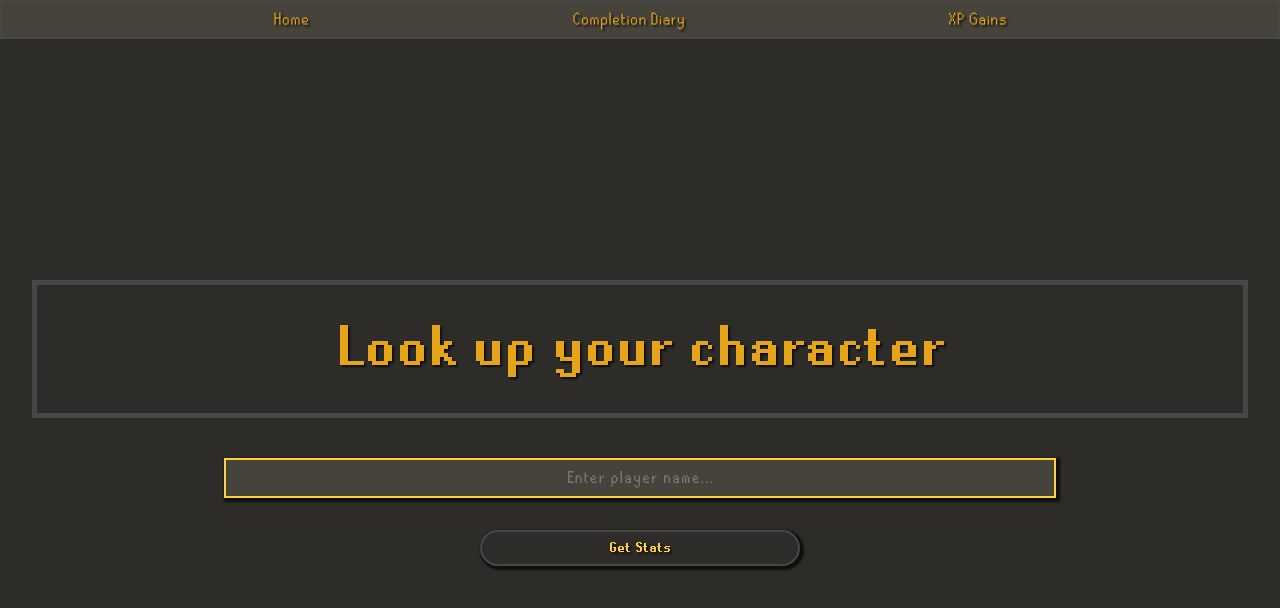
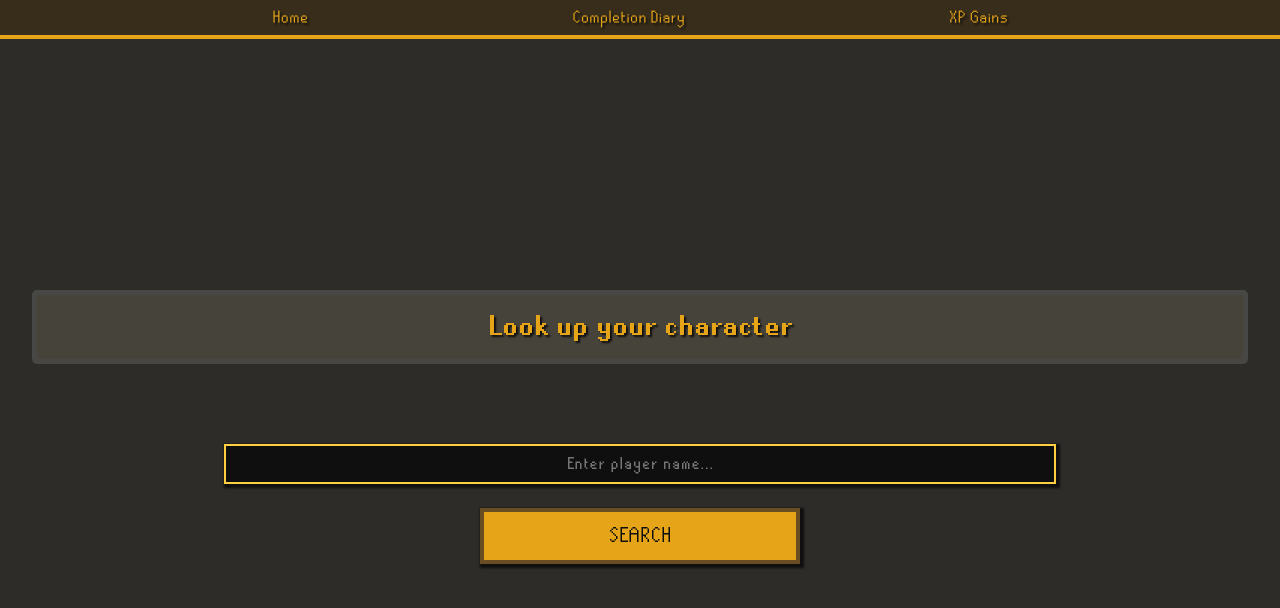
Before and after one commit to Peter-kodeHode/osrs-api-express, a website: page public/index.html in a window 1280 px wide. Drawn offline with Linux system fonts and the light colour scheme.

Commit message:
Changed style of  navbar, search button, updated button text, and add event listener for home button to return to main page and reset search

```diff
--- a/public/index.html
+++ b/public/index.html
@@ -13,7 +13,7 @@
     <nav class="navbar">
         <ul>
             <li>
-                <a href="#">Home</a>
+                <a class="home-button" href="#">Home</a>
             </li>
             <li>
                 <a href="#">Completion Diary</a>
@@ -28,7 +28,7 @@
 
         <div class="search-form">
             <input type="text" class="player-name-input" placeholder="Enter player name..." maxlength="12">
-            <button class="search-button">Get Stats</button>
+            <button class="search-button">SEARCH</button>
         </div>
         <div class="loading-message" style="display: none;">Loading...</div>
     </div>
--- a/public/project.js
+++ b/public/project.js
@@ -231,6 +231,9 @@ function resetSearch() {
   playerNameInput.value = "";
   showResults(false);
   playerNameInput.focus();
+  const homeButton = document.querySelector(".home-button");
+
+  homeButton.addEventListener("click", resetSearch);
 
   const existingError = document.querySelector(".error-message");
   if (existingError) {
--- a/public/style.css
+++ b/public/style.css
@@ -47,7 +47,6 @@ body {
   justify-content: center;
   text-align: center;
   background-color: var(--osrs-background);
-  padding: 1em 0;
 }
 
 .result-container {
@@ -60,11 +59,10 @@ body {
 
 .navbar {
   width: 100%;
-  background-color: var(--osrs-panel);
-  color: var(--osrs-gold);
+  background-color: var(--osrs-dark-brown);
   box-shadow: var(--osrs-black) 2px 2px 2px 2px;
   text-shadow: var(--osrs-black) 2px 2px 2px;
-  border: var(--osrs-border) 2px solid;
+  border-bottom: var(--osrs-gold) 4px solid;
   padding: 0.5em;
   list-style-type: none;
 }
@@ -110,12 +108,13 @@ h1 {
   font-family: "osrs-bold", sans-serif;
   text-align: center;
   font-weight: bold;
-  font-size: 5vw;
   color: var(--osrs-gold);
   text-shadow: var(--osrs-black) 2px 2px 2px;
   border: solid var(--osrs-border) 5px;
+  background-color: var(--osrs-panel);
   padding: 0.5em;
-  margin: 0 2.5vw 5vh 2.5vw;
+  margin: 0 2.5vw 10vh 2.5vw;
+  border-radius: 5px;
 }
 
 .search-form {
@@ -129,9 +128,9 @@ h1 {
   padding: 0.5em;
   text-align: center;
   box-shadow: var(--osrs-black) 2px 2px 2px 2px;
-  background-color: var(--osrs-panel);
+  background-color: var(--osrs-black);
   border: var(--osrs-border) 2px solid;
-  color: var(--osrs-yellow);
+  color: lightgrey;
   font-family: "osrs-small", sans-serif;
   font-size: 1.5em;
   width: 65vw;
@@ -140,19 +139,19 @@ h1 {
 .player-name-input:focus {
   outline: none;
   border: var(--osrs-yellow) 2px solid;
+  color: var(--osrs-yellow);
 }
 
 .highscore-container,
 .catfact-container {
   max-width: 50%;
   min-width: 50%;
-  min-height: 100vh;
+  height: 100vh;
 }
 
 .hiscoreText,
 .loading-message,
 .cat-fact-text {
-  font-weight: bold;
   font-size: 1em;
   color: var(--osrs-yellow);
   text-shadow: var(--osrs-black) 2px 2px 2px;
@@ -163,7 +162,6 @@ h1 {
 h3 {
   padding: 0.5em;
   margin: 0.5em;
-  font-size: 1.5em;
   color: var(--osrs-gold);
   background: var(--osrs-panel);
   font-weight: bold;
@@ -173,19 +171,17 @@ h3 {
   text-align: center;
 }
 .search-button {
-  margin: 2em;
+  margin: 1em;
   padding: 0.5em;
   min-width: 25vw;
   cursor: pointer;
-  font-family: "osrs-bold", sans-serif;
-  font-size: 1em;
-  background-color: var(--osrs-background);
-  color: var(--osrs-yellow);
+  font-family: "osrs-normal", sans-serif;
+  font-size: 1.5em;
+  background-color: var(--osrs-gold);
+  color: var(--osrs-black);
   box-shadow: var(--osrs-black) 2px 2px 2px 2px;
-  text-shadow: var(--osrs-black) 2px 2px 2px;
-  border: var(--osrs-border) 2px solid;
+  border: var(--osrs-brown) 4px solid;
   flex-direction: row;
-  border-radius: 25px;
 }
 
 .search-again-button,
@@ -193,12 +189,11 @@ h3 {
   margin: 1em;
   padding: 0.5em;
   cursor: pointer;
-  font-family: "osrs-bold", sans-serif;
+  font-family: "osrs-normal", sans-serif;
   font-size: 1em;
-  background-color: var(--osrs-panel);
-  color: var(--osrs-yellow);
+  background-color: var(--osrs-gold);
+  color: var(--osrs-black);
   box-shadow: var(--osrs-black) 2px 2px 2px 2px;
-  text-shadow: var(--osrs-black) 2px 2px 2px;
   border: var(--osrs-border) 2px solid;
   flex-direction: row;
 }
@@ -207,8 +202,6 @@ h3 {
 .search-again-button:hover,
 .more-cat-fact:hover {
   background-color: var(--osrs-yellow);
-  color: var(--osrs-black);
-  text-shadow: none;
 }
 
 @media screen and (max-width: 360px) {
```
